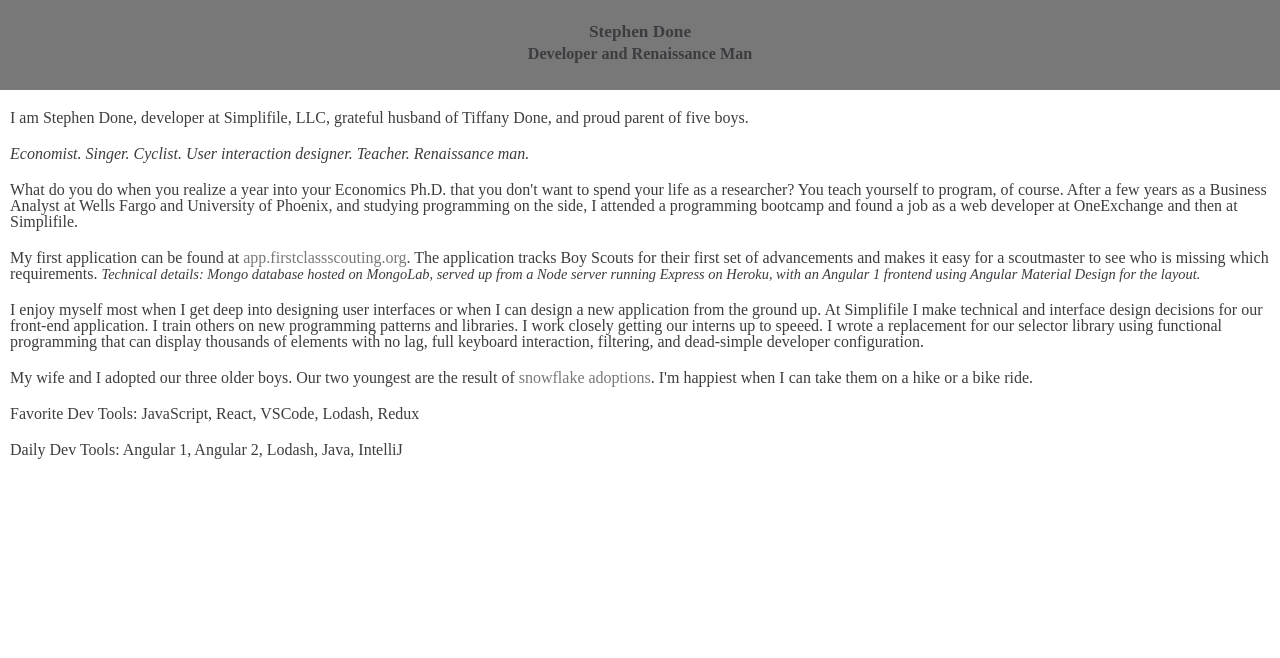
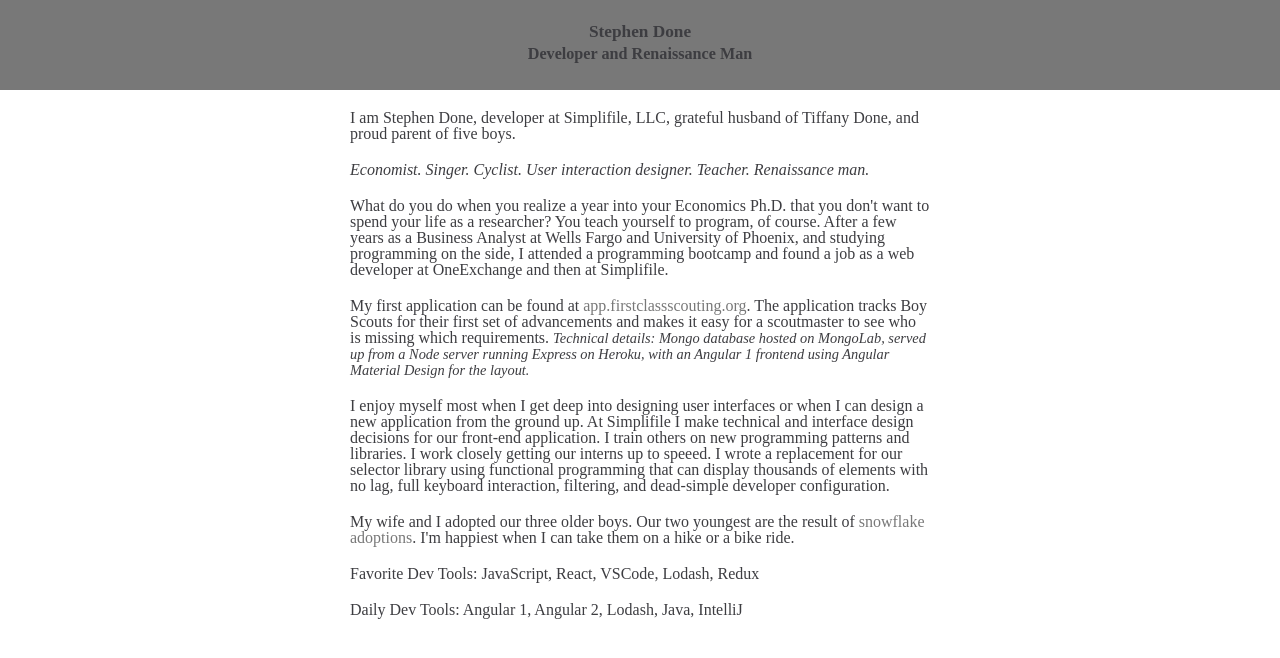
Before and after one commit to srdone/srdone.github.io, a plain HTML site: page index.html in a window 1280 px wide. Drawn offline with nearby package versions, Linux system fonts and the light colour scheme.

Commit message:
add horizontal max width and centering

```diff
--- a/main.css
+++ b/main.css
@@ -40,6 +40,11 @@ header {
   left: 0;
   overflow-y: hidden;
   transition: height 1s;
+}
+
+article {
+  max-width: 600px;
+  margin: 0 auto;
 }
 
 header img {
```
